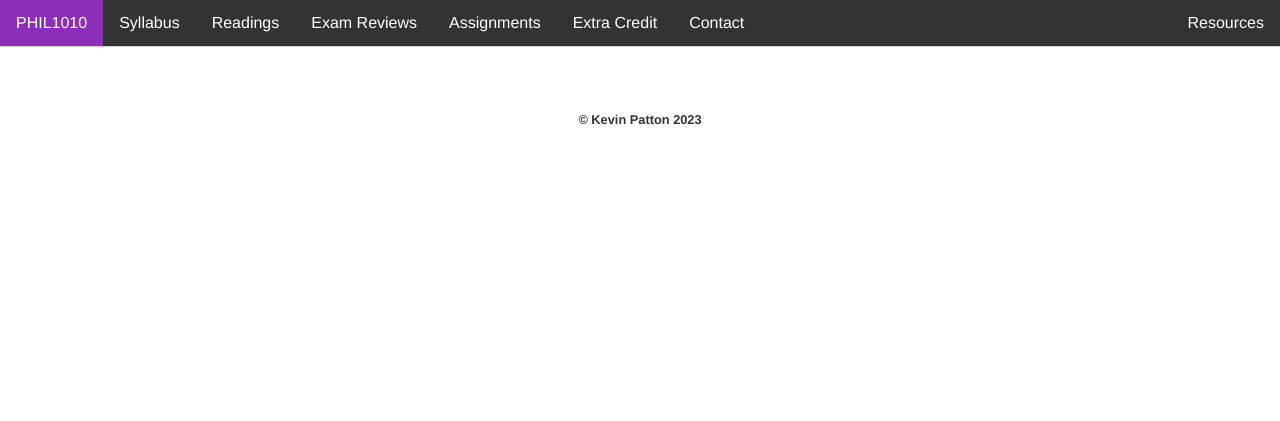
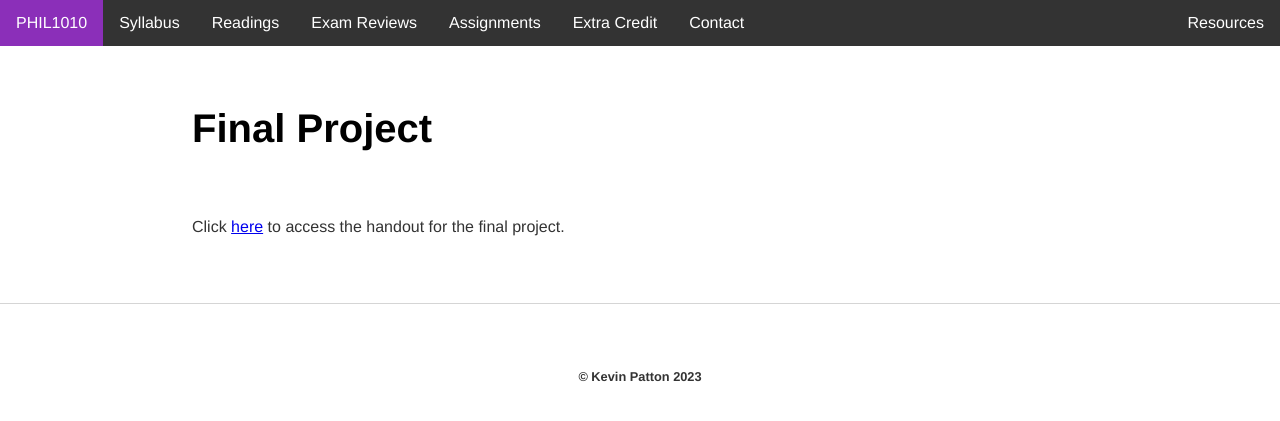
Before and after one commit to kevinjpatton/kevinjpatton.github.io, a Jekyll site: the page built from teaching/phil_1010/finalproject/index.html, in a window 1280 px wide. Shown: the top 421 px of the page. Built offline with Jekyll 4.4.1, drawn with Linux system fonts in a browser that asks for light colours; Markdown is read by kramdown in place of the engine named in the settings.

Commit message:
Update index.html

```diff
--- a/teaching/phil_1010/finalproject/index.html
+++ b/teaching/phil_1010/finalproject/index.html
@@ -2,3 +2,5 @@
 layout: 1010
 title: PHIL1010 - Assignments
 ---
+<h1>Final Project</h1>
+<p>Click <a href="/teaching/phil_1010/Handout - 1010 Final Project.pdf" target="_blank">here</a> to access the handout for the final project.</p>
```
